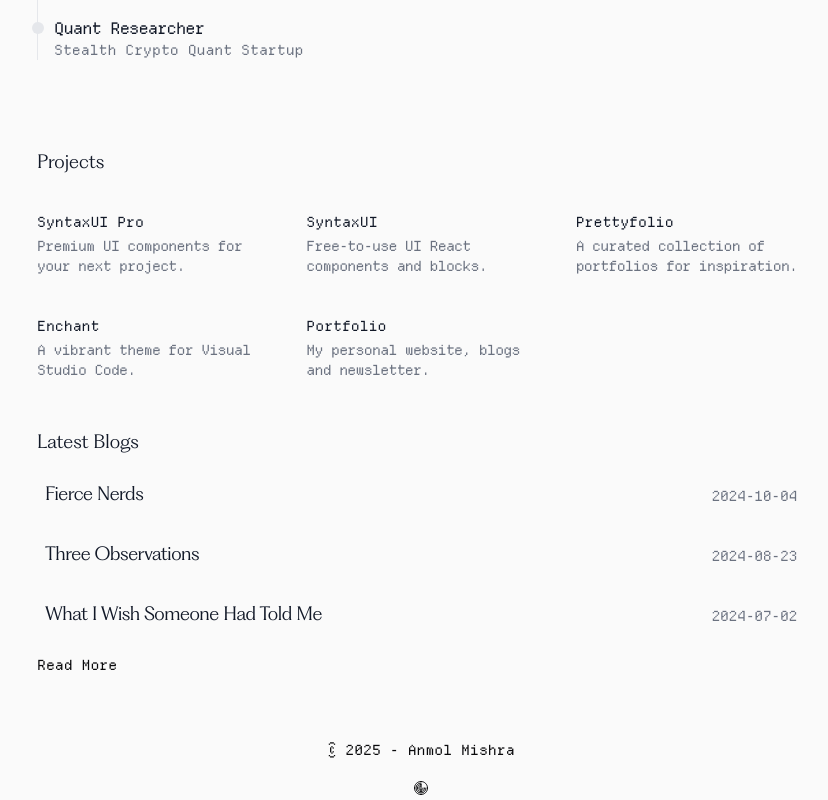
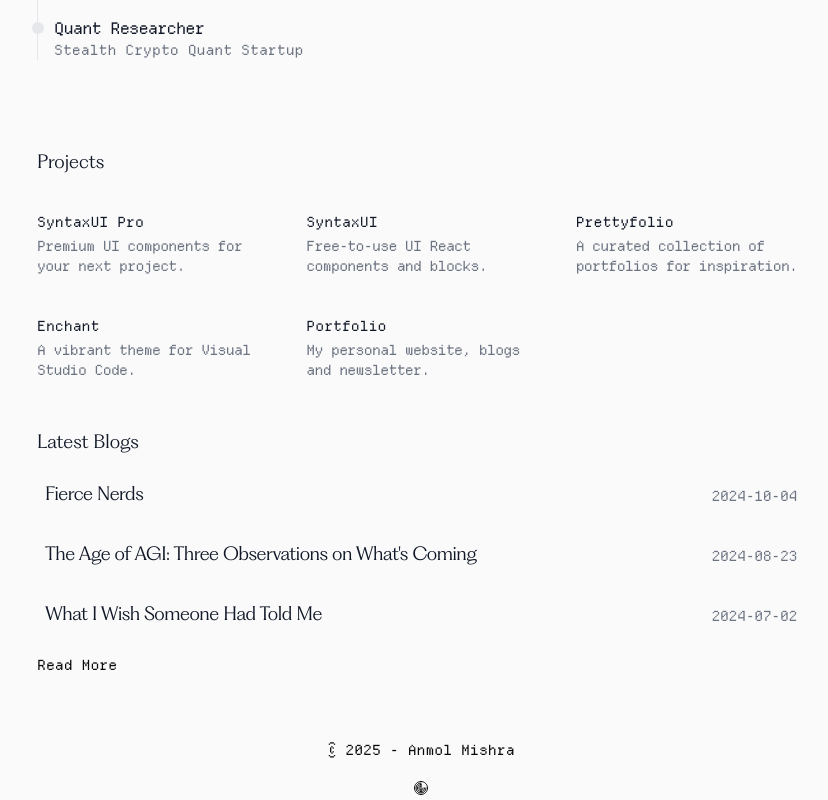
Before and after one commit to gulshandubbani2003/Portfolio, a Next.js app: page / in a window 1280 px wide. Shown: the part 681-1481 px from the top of the page, without its empty margins (219-1047 px from the left). Built offline with nearby package versions, Linux system fonts and the light colour scheme.

Commit message:
Update blog post title and slug: change 'Three Observations' to 'The Age of AGI: Three Observations on What\'s Coming' and update slug to 'design-tips'.

```diff
--- a/src/app/page.tsx
+++ b/src/app/page.tsx
@@ -75,9 +75,9 @@ export default function Home() {
       slug: 'hack-brain',
     },
     {
-      title: 'Three Observations',
+      title: 'The Age of AGI: Three Observations on What\'s Coming',
       date: '2024-08-23',
-      slug: 'Three-Observations',
+      slug: 'design-tips',
     },
     {
       title: 'What I Wish Someone Had Told Me',
```
